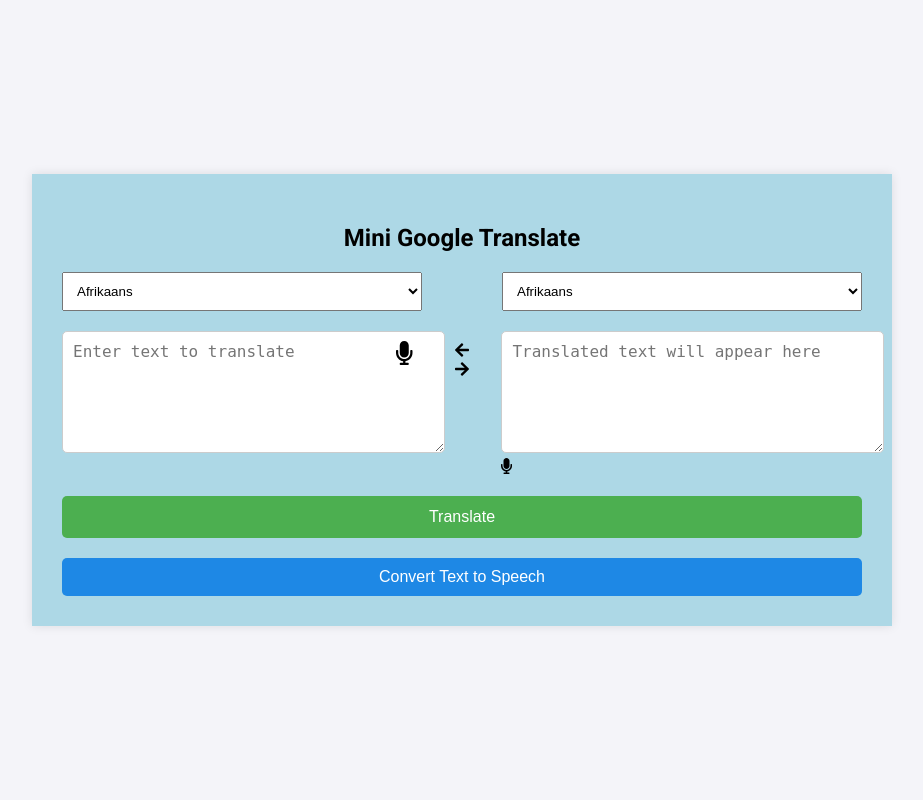
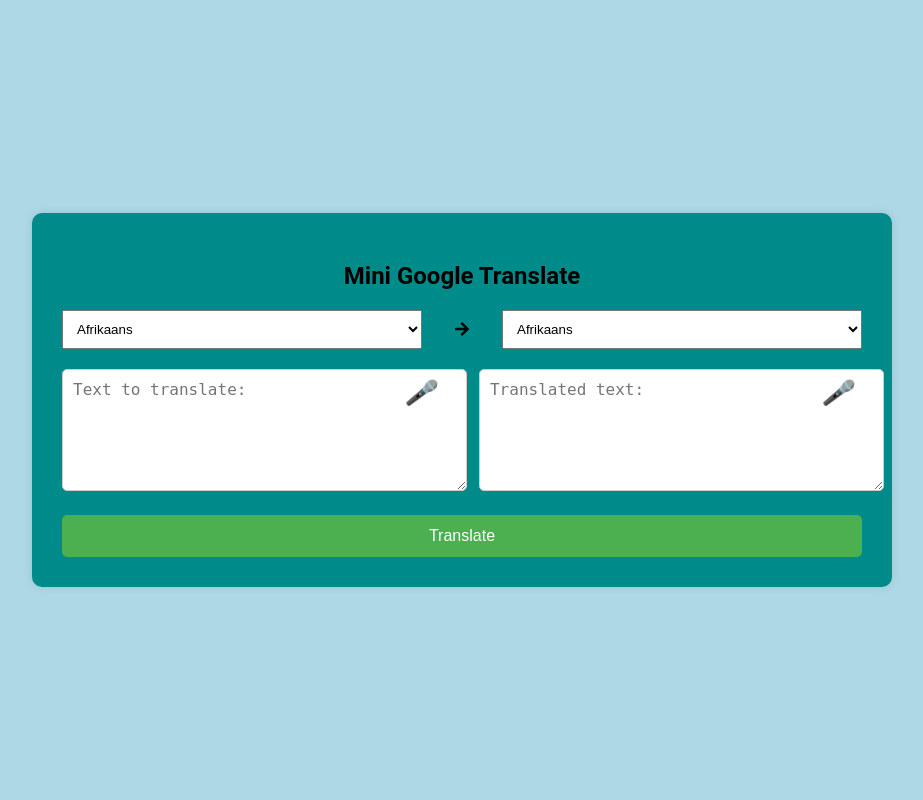
Before and after one commit to Baris000-eng/Mini_Google_Translate, a Flask app: page / in a window 1280 px wide. Shown: the whole page, without its empty margins (178-1101 px from the left). Run offline with Flask 3, Linux system fonts and the light colour scheme.

Commit message:
tts and stt functionalites added successfully. more changes to ui and some functionality additions will be done.

```diff
--- a/main.py
+++ b/main.py
@@ -1,6 +1,6 @@
 from flask import Flask, render_template, request, jsonify
 from googletrans import Translator
-from google_translate_constants import languages
+from google_translate_constants import languages  # This is your custom language constants
 import speech_recognition as sr
 from gtts import gTTS
 import os
@@ -48,12 +48,22 @@
 def tts():
     text = request.form.get('text')
     if text:
-        tts = gTTS(text, lang='en')
-        temp_file = tempfile.NamedTemporaryFile(delete=False, suffix=".mp3")
-        tts.save(temp_file.name)
-        return jsonify({'audio_url': temp_file.name})
+        # Generate speech using gTTS
+        tts = gTTS(text, lang='en')  # Change 'en' to dynamic language as needed
+
+        # Create a unique filename for the audio file
+        audio_filename = f"audio_{tempfile.mkstemp()[1].split('/')[-1]}.mp3"
+
+        # Define the path where the file will be saved
+        audio_filepath = os.path.join('static/audio', audio_filename)
+
+        # Save the TTS output to the file
+        tts.save(audio_filepath)
+
+        # Return the URL to access the saved audio file
+        return jsonify({'audio_url': f"/static/audio/{audio_filename}"})
     else:
         return jsonify({'error': 'No text provided for TTS.'})
 
 if __name__ == '__main__':
-    app.run(debug=True)
+    app.run(debug=True, port=6500)
--- a/static/mini_google_translate_style.css
+++ b/static/mini_google_translate_style.css
@@ -1,3 +1,4 @@
+/* General Body Styles */
 body {
     font-family: 'Roboto', sans-serif;
     margin: 0;
@@ -6,22 +7,26 @@
     justify-content: center;
     align-items: center;
     height: 100vh;
-    background-color: #f4f4f9;
+    background-color: lightblue;
 }
 
+/* Container for the whole page */
 .container {
     width: 100%;
     max-width: 800px;
     padding: 30px;
-    background-color: lightblue;
+    background-color: darkcyan;
     box-shadow: 0 0 10px rgba(0, 0, 0, 0.1);
+    border-radius: 10px;
 }
 
+/* Header Style */
 h2 {
     text-align: center;
     margin-bottom: 20px;
 }
 
+/* Language Selection */
 .language-container {
     display: flex;
     justify-content: space-between;
@@ -33,12 +38,14 @@
     width: 45%;
 }
 
+/* Form Container */
 .form-container {
     display: flex;
     flex-direction: row;
     gap: 15px;
 }
 
+/* Textarea Container for input and output */
 .textarea-container {
     position: relative;
     width: 50%;
@@ -52,8 +59,10 @@
     border-radius: 5px;
     border: 1px solid #ccc;
     font-size: 16px;
+    position: relative;
 }
 
+/* Microphone Icon (STT) inside the textareas */
 .stt-icon {
     position: absolute;
     right: 10px;
@@ -62,6 +71,7 @@
     cursor: pointer;
 }
 
+/* Arrow Style between input and output text areas */
 .arrows {
     text-align: center;
     margin: 10px 10px;
@@ -73,6 +83,7 @@
     margin: 0 10px;
 }
 
+/* Translate Button */
 .translate-btn {
     padding: 12px 20px;
     background-color: #4CAF50;
@@ -88,6 +99,7 @@
     background-color: #45a049;
 }
 
+/* TTS Button for translated text */
 .tts-btn {
     padding: 10px 20px;
     background-color: #1E88E5;
--- a/templates/index.html
+++ b/templates/index.html
@@ -1,131 +1,115 @@
 <!DOCTYPE html>
 <html lang="en">
-
 <head>
     <meta charset="UTF-8">
     <meta name="viewport" content="width=device-width, initial-scale=1.0">
     <title>Mini Google Translate</title>
-    <link href="https://fonts.googleapis.com/css2?family=Roboto:wght@400;500;700&display=swap" rel="stylesheet">
-    <script src="https://code.jquery.com/jquery-3.6.0.min.js"></script>
+    <link rel="stylesheet" href="static/mini_google_translate_style.css">
     <script src="https://cdnjs.cloudflare.com/ajax/libs/font-awesome/5.15.3/js/all.min.js"></script>
-    <link rel="stylesheet" href="../static/mini_google_translate_style.css">
 </head>
-
 <body>
     <div class="container">
         <h2>Mini Google Translate</h2>
 
-        <form action="/translate" method="post">
+        <!-- Language Selection -->
         <div class="language-container">
-                <select name="source_language" id="source_language" required>
-                    {% for code, language in langs.items() %}
-                    <option value="{{ code }}" {% if source_language == code %}selected{% endif %}>
-                        {{ language }}
-                    </option>
+            <select id="source-language">
+                {% for code, name in langs.items() %}
+                <option value="{{ code }}">{{ name }}</option>
                 {% endfor %}
             </select>
-
-                <select name="target_language" id="target_language" required>
-                    {% for code, language in langs.items() %}
-                    <option value="{{ code }}" {% if target_language == code %}selected{% endif %}>
-                        {{ language }}
-                    </option>
+            <div class="arrows">
+                <i class="fas fa-arrow-right"></i>
+            </div>
+            <select id="target-language">
+                {% for code, name in langs.items() %}
+                <option value="{{ code }}">{{ name }}</option>
                 {% endfor %}
             </select>
         </div>
 
+        <!-- Translation Form -->
         <div class="form-container">
             <div class="textarea-container">
-                    <textarea id="stt-text" name="text" placeholder="Enter text to translate" required>{{ text or '' }}</textarea>
-                    <i id="stt-btn" class="fas fa-microphone stt-icon"></i>
+                <textarea id="source-text" placeholder="Text to translate:"></textarea>
+                <i class="stt-icon" onclick="startSpeechRecognition('source-text')">&#x1F3A4;</i>
             </div>
-
-                <div class="arrows">
-                    <i id="swap-languages" class="fas fa-arrow-left"></i>
-                    <i id="swap-languages" class="fas fa-arrow-right"></i>
+            <div>
+                &nbsp;
             </div>
-
             <div class="textarea-container">
-                    <textarea name="translated_text" class="translated-text" placeholder="Translated text will appear here" readonly>{{ translated_text or '' }}</textarea>
-                    <i id="tts-translate-btn" class="fas fa-microphone tts-icon"></i>
+                <textarea id="translated-text" placeholder="Translated text:" readonly></textarea>
+                <!-- Mic icon for TTS (Text to Speech) of translated text -->
+                <i class="stt-icon" onclick="textToSpeech(document.getElementById('translated-text').value)">🎤</i>
             </div>
         </div>
 
-            <div class="language-container">
-                <button type="submit" class="translate-btn">Translate</button>
-            </div>
-        </form>
-
-        <button id="tts-btn" class="tts-btn">Convert Text to Speech</button>
-
-        <audio id="tts-audio" controls style="display:none;">
-            <source id="audio-source" type="audio/mp3">
-        </audio>
+        <!-- Translate Button -->
+        <button class="translate-btn" onclick="translateText()">Translate</button>
     </div>
 
     <script>
-        // Swap source and target language
-        $('#swap-languages').click(function () {
-            // Get the selected language codes
-            var sourceLang = $('#source_language').val();
-            var targetLang = $('#target_language').val();
+        // Initialize SpeechRecognition API (if supported by the browser)
+        const recognition = new (window.SpeechRecognition || window.webkitSpeechRecognition)();
+        recognition.lang = 'en-US'; // You can change this dynamically
 
-            // Swap the values
-            $('#source_language').val(targetLang);
-            $('#target_language').val(sourceLang);
-        });
+        // Function to start Speech Recognition for STT
+        function startSpeechRecognition(textareaId) {
+            recognition.start();
+            recognition.onresult = function(event) {
+                const speechToText = event.results[0][0].transcript;
+                console.log("Recognized Text: " + speechToText);
 
-        // Other existing functionality
-        $('#stt-btn').click(function () {
-            $.ajax({
-                url: '/stt',
-                type: 'POST',
-                success: function (response) {
-                    if (response.text) {
-                        $('#stt-text').val(response.text);
-                    } else {
-                        alert('Error: ' + response.error);
+                // Insert the recognized text into the corresponding textarea
+                document.getElementById(textareaId).value = speechToText;
+
+                // Optionally, send the recognized text to Flask for translation
+                if (textareaId === "source-text") {
+                    translateText(speechToText);
                 }
+            };
+
+            recognition.onerror = function(event) {
+                console.log("Speech recognition error: " + event.error);
+            };
         }
-            });
-        });
 
-        $('#stt-translate-btn').click(function () {
-            $.ajax({
-                url: '/stt',
-                type: 'POST',
-                success: function (response) {
-                    if (response.text) {
-                        $('textarea[name="translated_text"]').val(response.text);
-                    } else {
-                        alert('Error: ' + response.error);
+        // Function to translate text and get result from Flask API
+        function translateText() {
+            const text = document.getElementById('source-text').value;
+            const targetLanguage = document.getElementById('target-language').value;
+
+            fetch('/translate', {
+                method: 'POST',
+                body: new URLSearchParams({
+                    'text': text,
+                    'target_language': targetLanguage
+                }),
+            })
+            .then(response => response.json())
+            .then(data => {
+                const translatedText = data.translated_text;
+                document.getElementById('translated-text').value = translatedText;
+            })
+            .catch(error => console.error("Error:", error));
         }
+
+        // Function for Text-to-Speech (TTS)
+        function textToSpeech(text) {
+        fetch('/tts', {
+            method: 'POST',
+            body: new URLSearchParams({
+                'text': text
+            }),
+        })
+        .then(response => response.json())
+        .then(data => {
+            const audioUrl = data.audio_url;
+            const audio = new Audio(audioUrl); // Create an Audio object with the correct URL
+            audio.play(); // Play the audio
+        })
+        .catch(error => console.error("Error:", error));
        }
-            });
-        });
-
-        $('#tts-btn').click(function () {
-            var text = $('textarea[name="translated_text"]').val();
-            if (text) {
-                $.ajax({
-                    url: '/tts',
-                    type: 'POST',
-                    data: { text: text },
-                    success: function (response) {
-                        if (response.audio_url) {
-                            $('#audio-source').attr('src', response.audio_url);
-                            $('#tts-audio')[0].load();
-                            $('#tts-audio')[0].play();
-                        } else {
-                            alert('Error: ' + response.error);
-                        }
-                    }
-                });
-            } else {
-                alert('Please enter text for TTS.');
-            }
-        });
     </script>
 </body>
-
 </html>
```
Also changed, not shown: 3 other files. Lines whose indentation alone changed are shown as unchanged.
